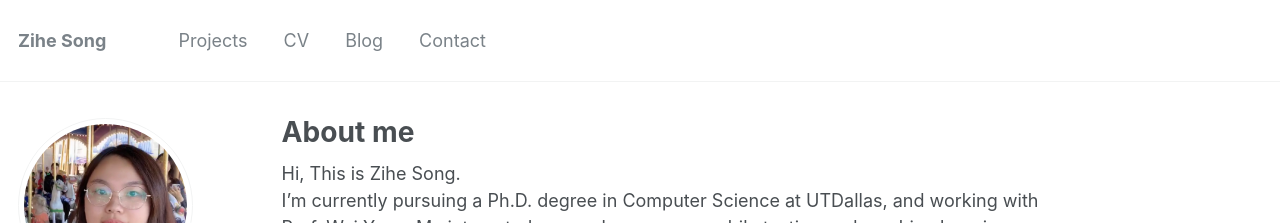
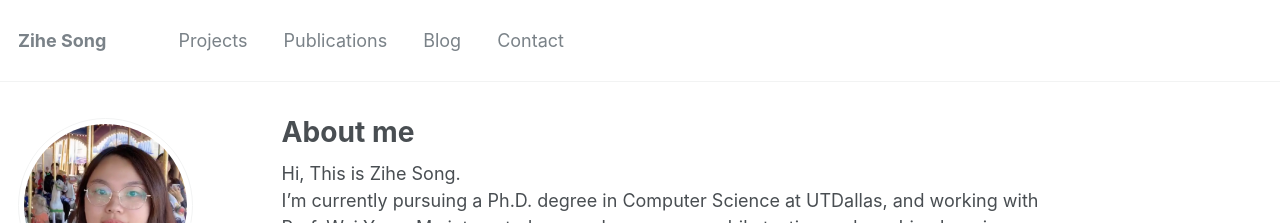
Before and after one commit to zihesong/zihesong.github.io, a Jekyll site: the page built from _pages/about.md, in a window 1280 px wide and 900 px high. Shown: the top 223 px of the window. Built offline with Jekyll 4.4.1, drawn with Linux system fonts in a browser that asks for light colours.

Commit message:
Update navigation.yml

```diff
--- a/_data/navigation.yml
+++ b/_data/navigation.yml
@@ -3,8 +3,8 @@ main:
   - title: "Projects"
     url: /projects/
 
-  - title: "CV"
-    url: /cv/
+  - title: "Publications"
+    url: /publications/
 
   - title: "Blog"
     url: /blog/
```
